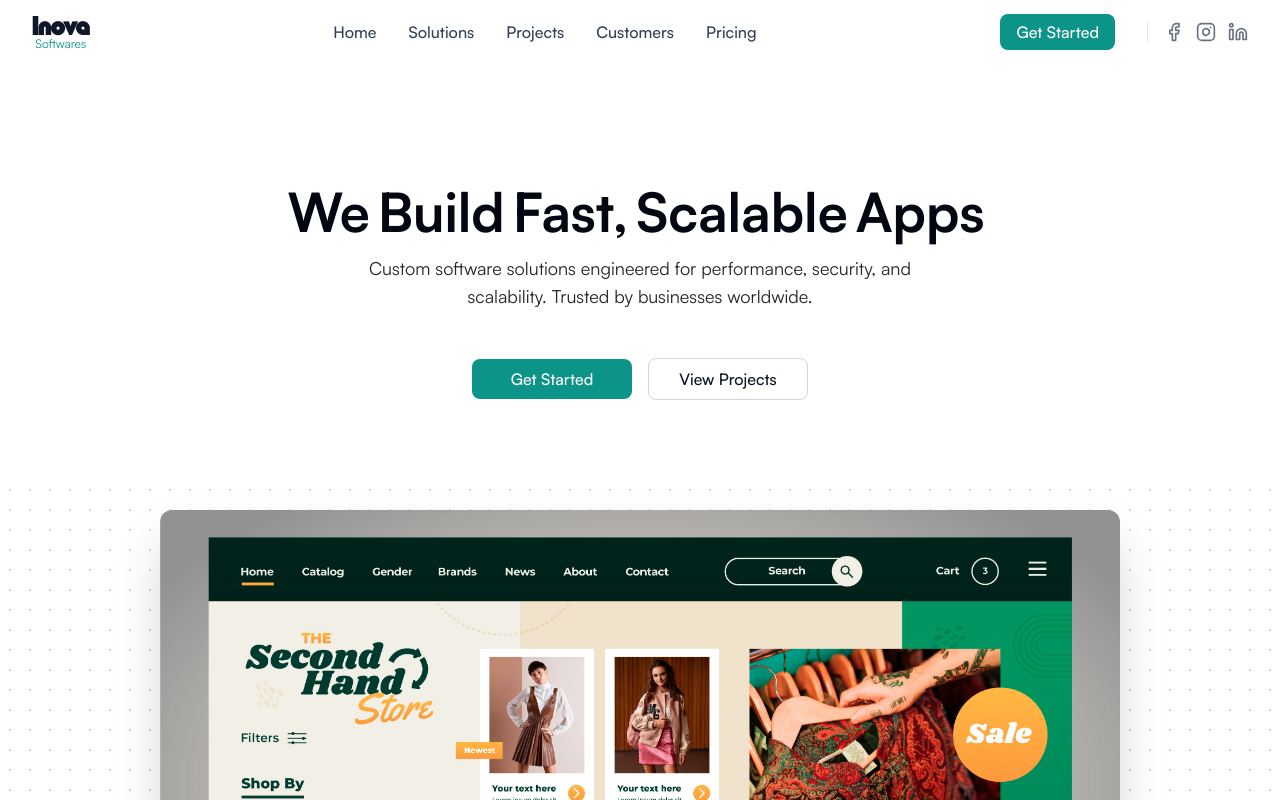
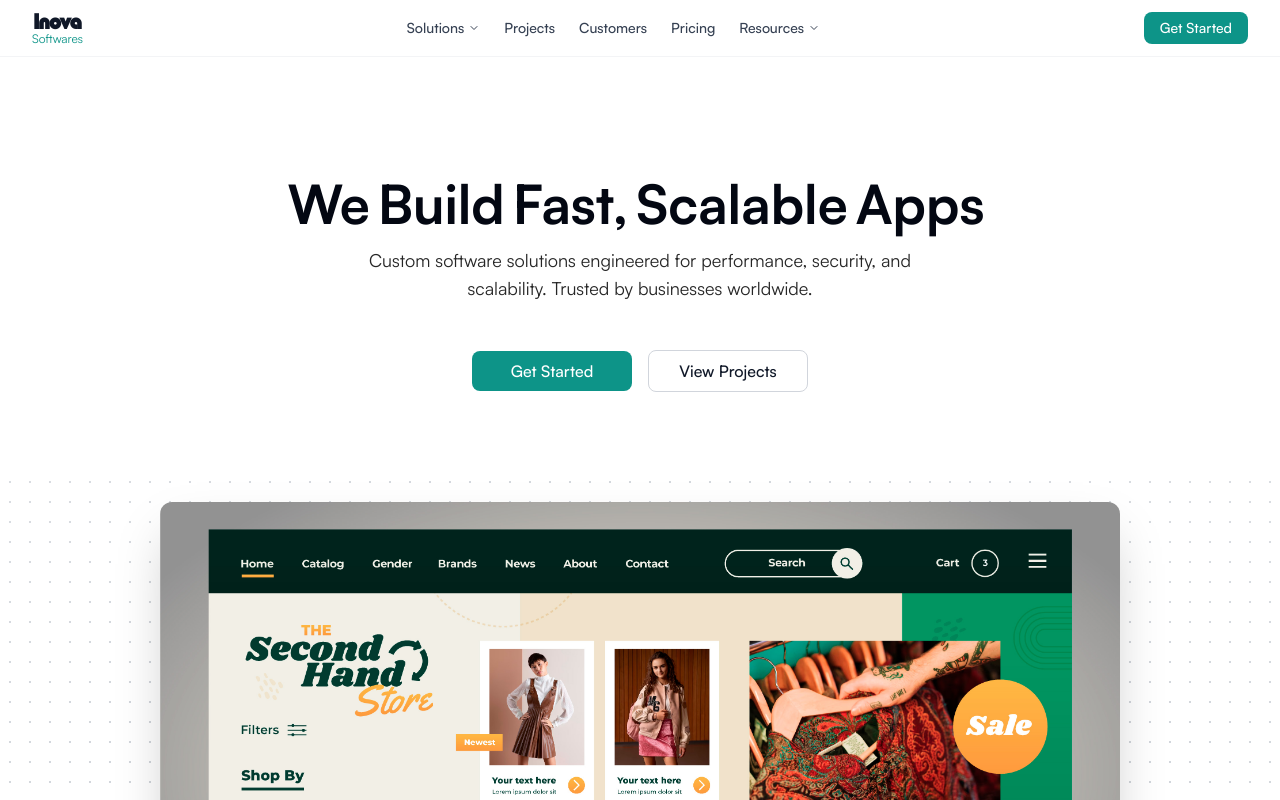
Before and after one commit to Brian-Rotich20/inovasoftwares, a Next.js app: page / in a window 1280 px wide. Shown: the top 800 px of the page. Built offline with nearby package versions, Linux system fonts and the light colour scheme.

Commit message:
modified the navbar

```diff
--- a/app/components/HeroSection1.tsx
+++ b/app/components/HeroSection1.tsx
@@ -9,7 +9,7 @@ export function HeroSection1() {
       {/* <Navbar /> */}
 
       <div className="px-4 py-10 md:py-20">
-        <h1 className="relative z-10 mx-auto max-w-4xl text-center text-5xl font-bold text-gray-950 md:text-6xl lg:text-[54px]">
+        <h1 className="relative z-10 mx-auto max-w-4xl text-center text-3xl font-bold text-gray-950 md:text-6xl lg:text-[54px]">
           {"We Build Fast, Scalable Apps"
             .split(" ")
             .map((word, index) => (
--- a/app/components/Navbar.tsx
+++ b/app/components/Navbar.tsx
@@ -1,6 +1,6 @@
 'use client'
-import React, { useState, useEffect } from 'react'
-import { Menu, X, ArrowRight, Facebook, Instagram, Linkedin } from 'lucide-react'
+import React, { useState } from 'react'
+import { Menu, X, ArrowRight, ChevronDown } from 'lucide-react'
 import localFont from 'next/font/local'
 
 const logoFont = localFont({
@@ -10,113 +10,221 @@ const logoFont = localFont({
 })
 
 export default function ProfessionalNavbar() {
-  const [isOpen, setIsOpen] = useState(false)
-  const [scrolled, setScrolled] = useState(false)
+  const [isMobileOpen, setIsMobileOpen] = useState(false)
+  const [activeMobileDropdown, setActiveMobileDropdown] = useState(null)
 
-  useEffect(() => {
-    const handleScroll = () => {
-      setScrolled(window.scrollY > 20)
+  const solutionsItems = [
+    {
+      title: 'Custom Software Development',
+      description: 'Tailored web, desktop, or mobile applications for businesses.',
+      subitems: [
+        {
+          title: 'Web Solutions',
+          items: ['Website development (corporate, e-commerce, booking sites)', 'Web applications (SaaS platforms, dashboards)']
+        },
+        {
+          title: 'Mobile App Development',
+          items: ['Business apps, e-commerce apps, booking apps, fintech apps, learning apps']
         }
-    window.addEventListener('scroll', handleScroll)
-    return () => window.removeEventListener('scroll', handleScroll)
-  }, [])
+      ]
+    }
+  ]
+
+  const resourcesItems = [
+    { name: 'About Inova', href: '/about' },
+    { name: 'Contact Us', href: '/contact' },
+    { name: 'FAQs', href: '/faqs' },
+    { name: 'Schedule A Call', href: '/schedule' },
+  ]
 
   const navItems = [
-    { name: 'Home', href: '/' },
-    { name: 'Solutions', href: '/services' },
+    { name: 'Solutions', href: '/services', hasDropdown: true, dropdownItems: solutionsItems },
     { name: 'Projects', href: '/projects' },
-    {name: 'Customers', href: '/customers' },
+    { name: 'Customers', href: '/customers' },
     { name: 'Pricing', href: '/prices' },
+    { name: 'Resources', href: '/resources', hasDropdown: true, dropdownItems: resourcesItems },
+  ]
 
-  ]
+  const toggleMobileDropdown = (itemName) => {
+    setActiveMobileDropdown(activeMobileDropdown === itemName ? null : itemName)
+  }
 
   return (
     <>
       {/* Navbar */}
-      <nav className={`fixed top-0 left-0 right-0 z-50 transition-all duration-300 ${
-        scrolled
-          ? 'bg-white/95 backdrop-blur-lg shadow-lg border-b border-gray-200'
-          : 'bg-white/90 backdrop-blur-sm'
-      }`}>
+      <nav className="fixed top-0 left-0 right-0 z-50 bg-white/95 backdrop-blur-sm border-b border-gray-100">
         <div className="max-w-7xl mx-auto px-4 sm:px-6 lg:px-8">
-          <div className="flex items-center justify-between h-16">
-            {/* Logo */}
-          <div className="flex items-center space-x-2">
+          <div className="flex items-center justify-between h-14">
+            {/* Logo - Clickable */}
+            <a href="/" className="flex items-center space-x-2 hover:opacity-80 transition-opacity">
               <div className="flex flex-col items-center leading-none">
-                <span className={`text-2xl font-bold text-gray-900 ${logoFont.className}`}>
+                <span className={`text-xl font-bold text-gray-900 ${logoFont.className}`}>
                   Inova
                 </span>
-                <span className="text-xs text-[#0D9488] font-normal -mt-2">
+                <span className="text-xs text-[#0D9488] font-normal -mt-1.5">
                   Softwares
                 </span>
               </div>
-            </div>
+            </a>
 
             {/* Desktop Navigation */}
             <div className="hidden lg:flex items-center justify-center flex-1">
-              <div className="flex items-center space-x-8">
+              <div className="flex items-center space-x-6">
                 {navItems.map((item) => (
+                  <div key={item.name} className="relative group">
                     <a
-                    key={item.name}
                       href={item.href}
-                    className="text-gray-700 hover:text-gray-900 font-medium transition-colors duration-200 relative group"
+                      className="flex items-center text-sm text-gray-700 hover:text-gray-900 font-medium transition-colors duration-200 py-4"
                     >
                       {item.name}
-                    <span className="absolute -bottom-1 left-0 w-0 h-0.5 bg-[#2DD4BF] transition-all duration-300 group-hover:w-full"></span>
+                      {item.hasDropdown && <ChevronDown className="w-3 h-3 ml-1" />}
                     </a>
+
+                    {/* Desktop Dropdown */}
+                    {item.hasDropdown && (
+                      <div className="absolute top-full left-0 w-80 bg-white border border-gray-200 rounded-lg shadow-xl opacity-0 invisible group-hover:opacity-100 group-hover:visible transition-all duration-200 transform translate-y-2 group-hover:translate-y-0">
+                        <div className="p-4">
+                          {item.name === 'Solutions' ? (
+                            <div className="space-y-4">
+                              {solutionsItems.map((solution, index) => (
+                                <div key={index}>
+                                  <h3 className="text-sm font-semibold text-gray-900 mb-2">
+                                    {solution.title}
+                                  </h3>
+                                  <p className="text-xs text-gray-600 mb-3">
+                                    {solution.description}
+                                  </p>
+                                  {solution.subitems.map((subitem, subIndex) => (
+                                    <div key={subIndex} className="mb-3">
+                                      <h4 className="text-xs font-medium text-gray-800 mb-1">
+                                        {subitem.title}
+                                      </h4>
+                                      <ul className="space-y-1">
+                                        {subitem.items.map((item, itemIndex) => (
+                                          <li key={itemIndex} className="text-xs text-gray-600 pl-2">
+                                            • {item}
+                                          </li>
+                                        ))}
+                                      </ul>
+                                    </div>
+                                  ))}
+                                </div>
+                              ))}
+                            </div>
+                          ) : (
+                            <div className="space-y-1">
+                              {resourcesItems.map((resource, index) => (
+                                <a
+                                  key={index}
+                                  href={resource.href}
+                                  className="block text-sm text-gray-700 hover:text-gray-900 hover:bg-gray-50 px-2 py-2 rounded transition-colors"
+                                >
+                                  {resource.name}
+                                </a>
+                              ))}
+                            </div>
+                          )}
+                        </div>
+                      </div>
+                    )}
+                  </div>
                 ))}
               </div>
             </div>
 
             {/* Desktop CTA Button */}
-            <div className="hidden lg:flex items-center space-x-4">
+            <div className="hidden lg:flex">
               <a
                 href="/contact"
-                className="transform rounded-lg bg-[#0D9488] hover:bg-[#0D9488]/90 px-4 py-1.5 font-medium text-white transition-all duration-300 hover:-translate-y-0.5 flex items-center justify-center"
+                className="bg-[#0D9488] hover:bg-[#0D9488]/90 px-4 py-1.5 text-sm font-medium text-white rounded-lg transition-colors duration-200"
               >
                 Get Started
               </a>
-
-              {/* Desktop Social Icons */}
-              <div className="flex items-center space-x-3 ml-4 pl-4 border-l border-gray-200">
-                <a href="#" className="text-gray-500 hover:text-[#0D9488] transition-colors duration-200">
-                  <Facebook className="w-5 h-5" />
-                </a>
-                <a href="#" className="text-gray-500 hover:text-[#0D9488] transition-colors duration-200">
-                  <Instagram className="w-5 h-5" />
-                </a>
-                <a href="#" className="text-gray-500 hover:text-[#0D9488] transition-colors duration-200">
-                  <Linkedin className="w-5 h-5" />
-                </a>
-              </div>
             </div>
 
             {/* Mobile menu button */}
             <div className="lg:hidden">
               <button
-                onClick={() => setIsOpen(!isOpen)}
+                onClick={() => setIsMobileOpen(!isMobileOpen)}
                 className="text-gray-700 hover:text-gray-900 p-2 rounded-md transition-colors"
               >
-                {isOpen ? <X className="w-6 h-6" /> : <Menu className="w-6 h-6" />}
+                {isMobileOpen ? <X className="w-5 h-5" /> : <Menu className="w-5 h-5" />}
               </button>
             </div>
           </div>
 
-          {/* Mobile Navigation Menu - Dropdown below navbar */}
-          {isOpen && (
+          {/* Mobile Navigation Menu */}
+          {isMobileOpen && (
             <div className="lg:hidden absolute top-full left-0 right-0 bg-white/95 backdrop-blur-lg border-b border-gray-200 shadow-xl">
               <div className="px-4 py-4">
-                {/* Mobile Navigation Links with Dividers */}
                 <div className="space-y-0">
                   {navItems.map((item, index) => (
                     <div key={item.name}>
+                      <div className="flex items-center justify-between">
                         <a
                           href={item.href}
-                        onClick={() => setIsOpen(false)}
-                        className={`${logoFont.className} block text-gray-700 hover:text-gray-900 font-medium py-3 px-2 hover:bg-gray-50 rounded-md transition-all duration-200`}
+                          onClick={() => !item.hasDropdown && setIsMobileOpen(false)}
+                          className="flex-1 block text-sm text-gray-700 hover:text-gray-900 font-medium py-3 px-2 hover:bg-gray-50 rounded-md transition-all duration-200"
                         >
                           {item.name}
                         </a>
+                        {item.hasDropdown && (
+                          <button
+                            onClick={() => toggleMobileDropdown(item.name)}
+                            className="p-2 text-gray-500 hover:text-gray-700"
+                          >
+                            <ChevronDown className={`w-4 h-4 transition-transform ${activeMobileDropdown === item.name ? 'rotate-180' : ''}`} />
+                          </button>
+                        )}
+                      </div>
+
+                      {/* Mobile Dropdown Content */}
+                      {item.hasDropdown && activeMobileDropdown === item.name && (
+                        <div className="ml-4 pb-2">
+                          {item.name === 'Solutions' ? (
+                            <div className="space-y-3">
+                              {solutionsItems.map((solution, sIndex) => (
+                                <div key={sIndex} className="bg-gray-50 p-3 rounded">
+                                  <h4 className="text-xs font-semibold text-gray-900 mb-1">
+                                    {solution.title}
+                                  </h4>
+                                  <p className="text-xs text-gray-600 mb-2">
+                                    {solution.description}
+                                  </p>
+                                  {solution.subitems.map((subitem, subIndex) => (
+                                    <div key={subIndex} className="mb-2">
+                                      <h5 className="text-xs font-medium text-gray-800 mb-1">
+                                        {subitem.title}
+                                      </h5>
+                                      <ul className="space-y-1">
+                                        {subitem.items.map((item, itemIndex) => (
+                                          <li key={itemIndex} className="text-xs text-gray-600 pl-2">
+                                            • {item}
+                                          </li>
+                                        ))}
+                                      </ul>
+                                    </div>
+                                  ))}
+                                </div>
+                              ))}
+                            </div>
+                          ) : (
+                            <div className="space-y-1">
+                              {resourcesItems.map((resource, rIndex) => (
+                                <a
+                                  key={rIndex}
+                                  href={resource.href}
+                                  onClick={() => setIsMobileOpen(false)}
+                                  className="block text-xs text-gray-600 hover:text-gray-900 py-2 px-2 hover:bg-gray-50 rounded transition-colors"
+                                >
+                                  {resource.name}
+                                </a>
+                              ))}
+                            </div>
+                          )}
+                        </div>
+                      )}
+
                       {index < navItems.length - 1 && (
                         <hr className="border-gray-200" />
                       )}
@@ -124,46 +232,32 @@ export default function ProfessionalNavbar() {
                   ))}
                 </div>
 
-                {/* Divider before bottom section */}
-                <hr className="border-gray-200 my-4" />
-
-                {/* Social Icons */}
-                <div className="flex justify-center items-center space-x-6 mb-4">
-                  <a href="#" className="text-gray-500 hover:text-[#0D9488] transition-colors duration-200">
-                    <Facebook className="w-5 h-5" />
-                  </a>
-                  <a href="#" className="text-gray-500 hover:text-[#0D9488] transition-colors duration-200">
-                    <Instagram className="w-5 h-5" />
-                  </a>
-                  <a href="#" className="text-gray-500 hover:text-[#0D9488] transition-colors duration-200">
-                    <Linkedin className="w-5 h-5" />
-                  </a>
-                </div>
-
                 {/* Mobile CTA Button */}
+                <div className="mt-4 pt-4 border-t border-gray-200">
                   <button
-                  onClick={() => setIsOpen(false)}
+                    onClick={() => setIsMobileOpen(false)}
                     className="w-full flex items-center justify-center space-x-2 bg-[#0D9488] hover:bg-[#0D9488]/90 text-white px-4 py-2 rounded-md text-sm font-medium transition-all duration-200"
                   >
-                  <span>Get In Touch</span>
+                    <span>Get Started</span>
                     <ArrowRight className="w-4 h-4" />
                   </button>
+                </div>
               </div>
             </div>
           )}
         </div>
 
         {/* Mobile Overlay */}
-        {isOpen && (
+        {isMobileOpen && (
           <div
-            className="lg:hidden fixed inset-0 bg-black/20 z-30 top-16"
-            onClick={() => setIsOpen(false)}
+            className="lg:hidden fixed inset-0 bg-black/20 z-30 top-14"
+            onClick={() => setIsMobileOpen(false)}
           ></div>
         )}
       </nav>
 
-      {/* Spacer to prevent content from hiding behind navbar */}
-      <div className="h-16"></div>
+      {/* Spacer */}
+      <div className="h-14"></div>
     </>
   )
 }
```
Also changed, not shown: app/components/IndustriesWeServe.tsx (+5 -5 lines). Lines whose indentation alone changed are shown as unchanged.
